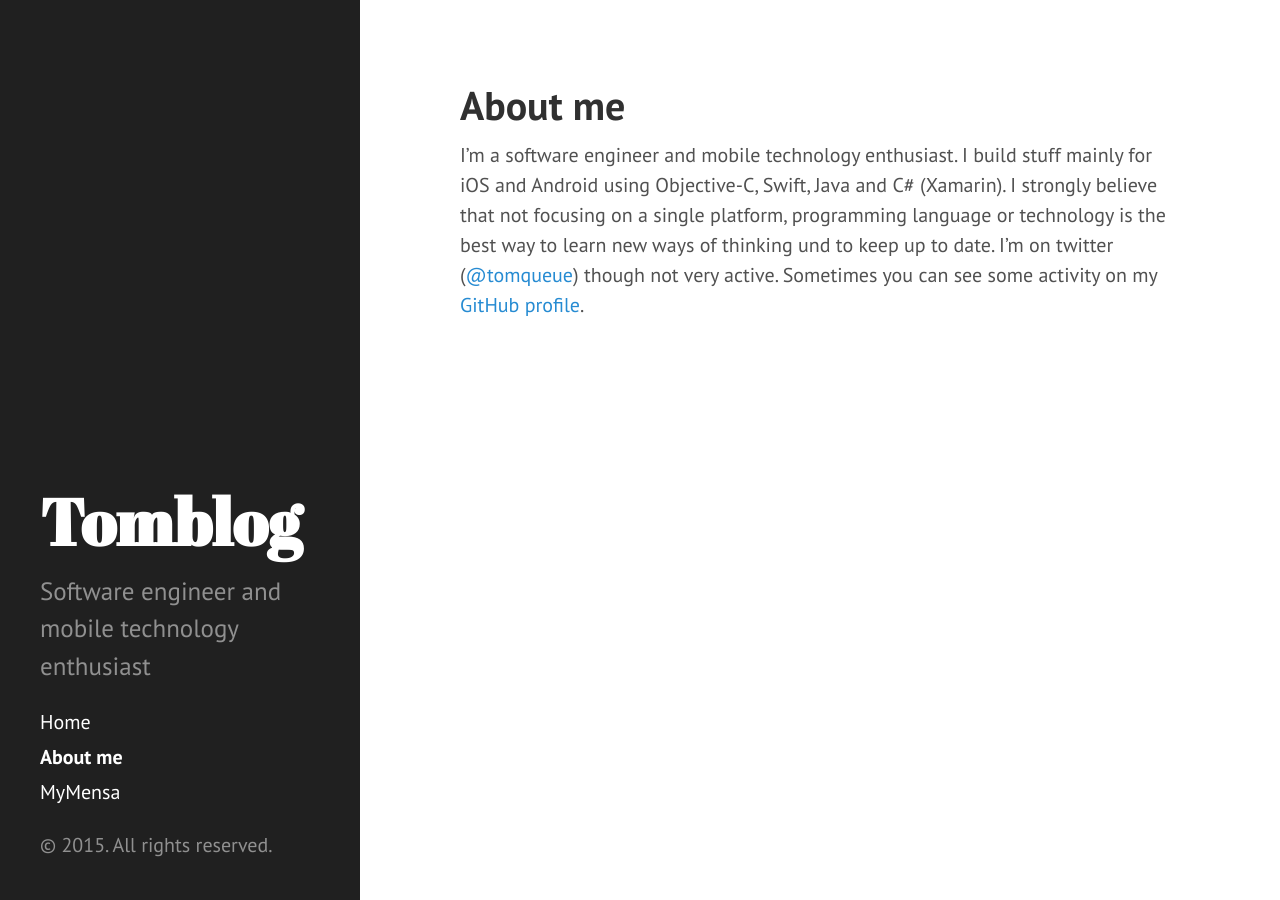
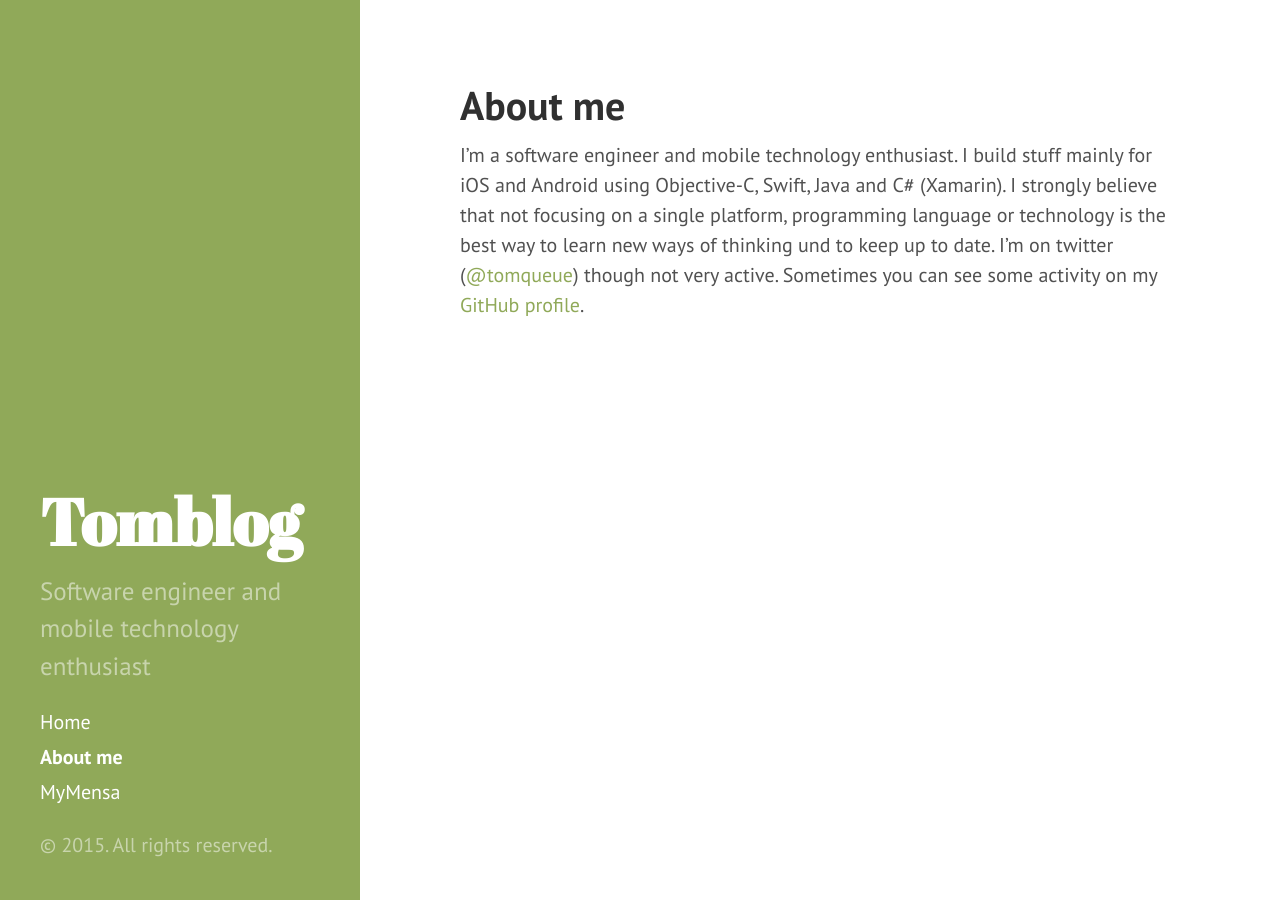
Before and after one commit to tomquist/tomquist.github.io, a Jekyll site: the page built from about.md, in a window 1280 px wide. Built offline with Jekyll 4.4.1, drawn with Linux system fonts in a browser that asks for light colours; Markdown is read by kramdown in place of the engine named in the settings.

Commit message:
Changed color theme and added analytics id

```diff
--- a/_config.yml
+++ b/_config.yml
@@ -14,7 +14,7 @@ url:              http://quist.de
 baseurl:
 
 disqus:           tomquist
-google_analytics:
+google_analytics: UA-20360156-3
 
 author:
   name:           Tom Quist
--- a/_layouts/default.html
+++ b/_layouts/default.html
@@ -3,7 +3,7 @@
 
   {% include head.html %}
 
-  <body>
+  <body class="theme-base-0b">
 
     {% include sidebar.html %}
 
```
